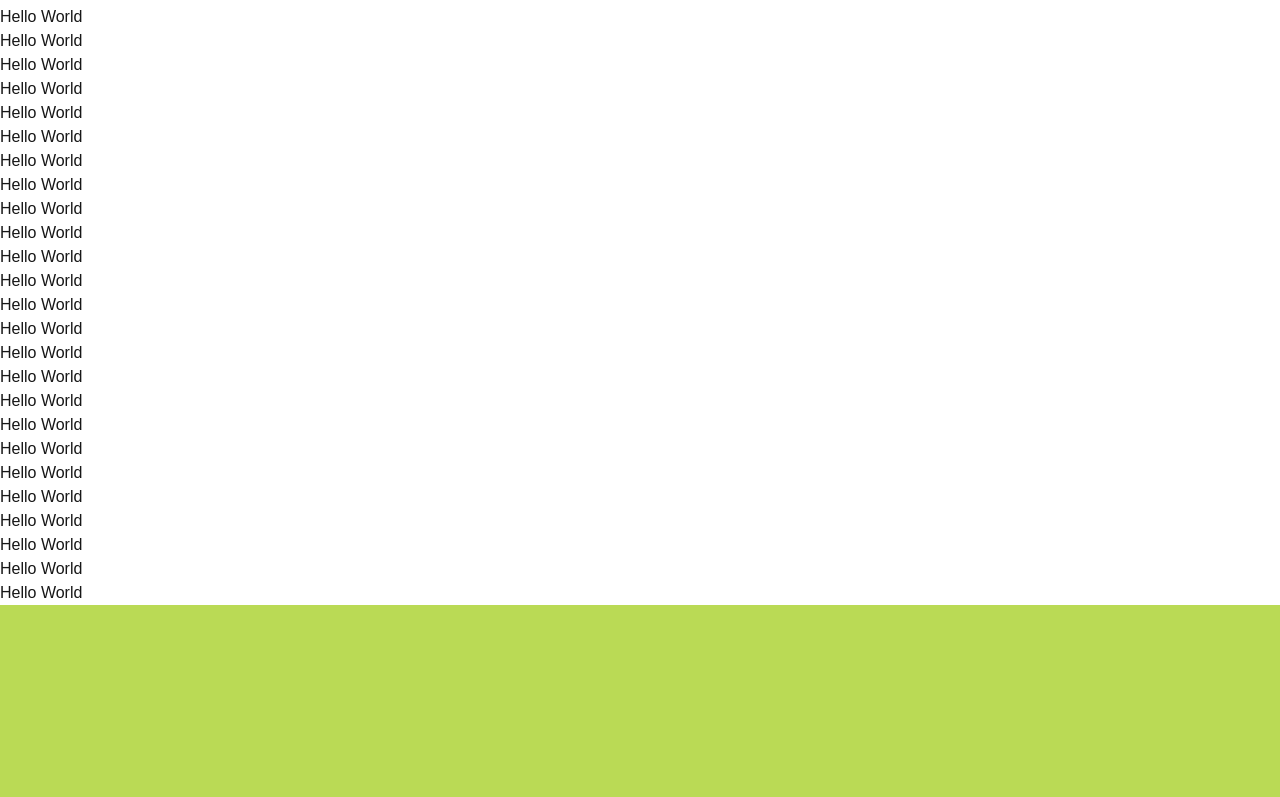
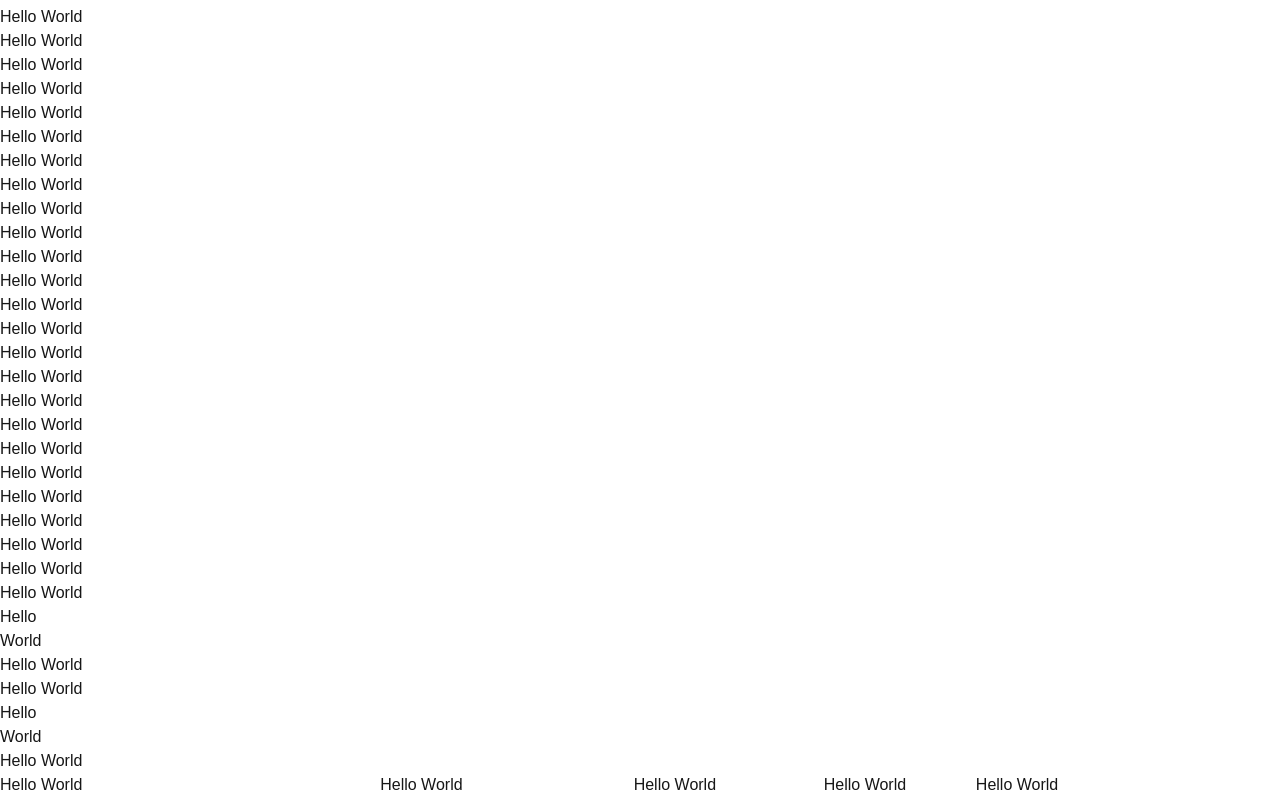
Before and after one commit to vietle290/tailwindcss, a Next.js app: page / in a window 1280 px wide. Shown: the part 1157-1954 px from the top of the page. Before the commit the page ends 1762 px from the top, so only its background shows below. Built offline with nearby package versions, Linux system fonts and the light colour scheme.

Commit message:
Tailwindcss Width

```diff
--- a/app/page.tsx
+++ b/app/page.tsx
@@ -116,6 +116,22 @@ export default function Home() {
         <p className="mx-0">Hello World</p>
         <p className="my-0">Hello World</p>
       </div>
+      {/* Tailwind Width */}
+      <div>
+        <p className="w-0">Hello World</p>
+        <p className="w-px">Hello World</p>
+        <p className="w-0.5">Hello World</p>
+        <p className="w-1">Hello World</p>
+        <p className="w-1.5">Hello World</p>
+      </div>
+      <div className="flex w-full">
+        <p className="w-1/2">Hello World</p>
+        <p className="w-1/3">Hello World</p>
+        <p className="w-1/4">Hello World</p>
+        <p className="w-1/5">Hello World</p>
+        <p className="w-2/5">Hello World</p>
+      </div>
+      {/* Tailwind Height */}
     </div>
   );
 }
```
